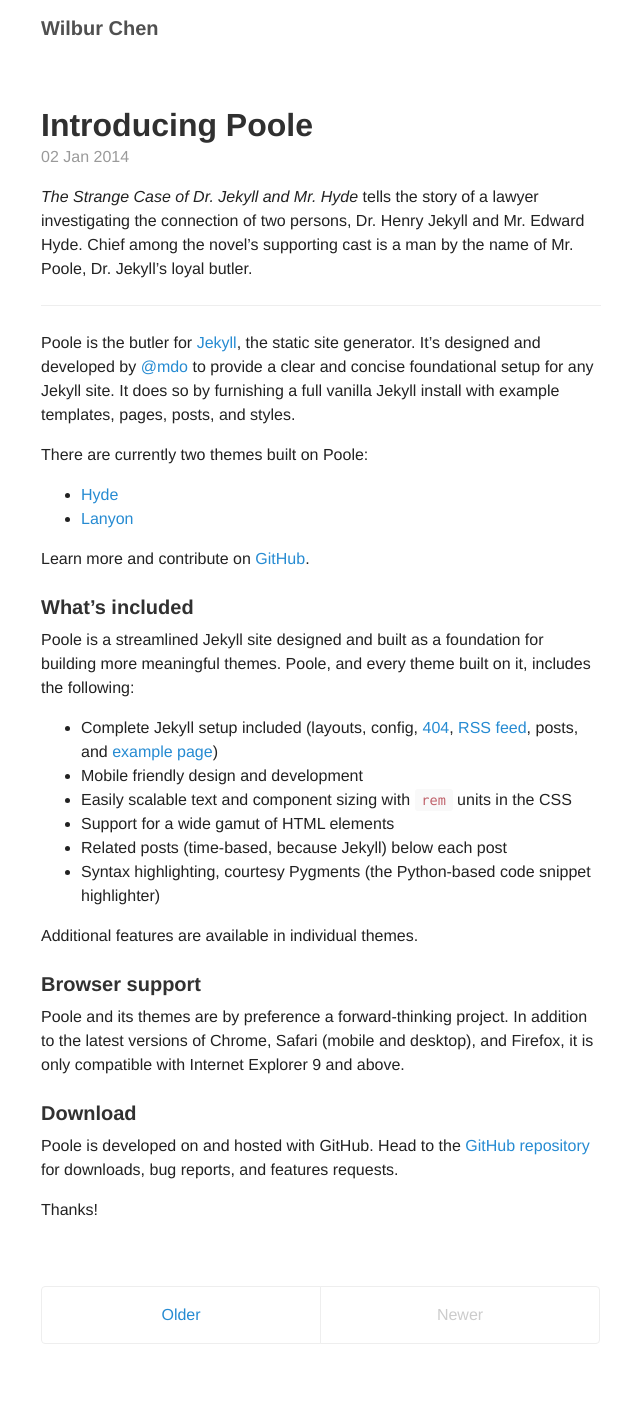
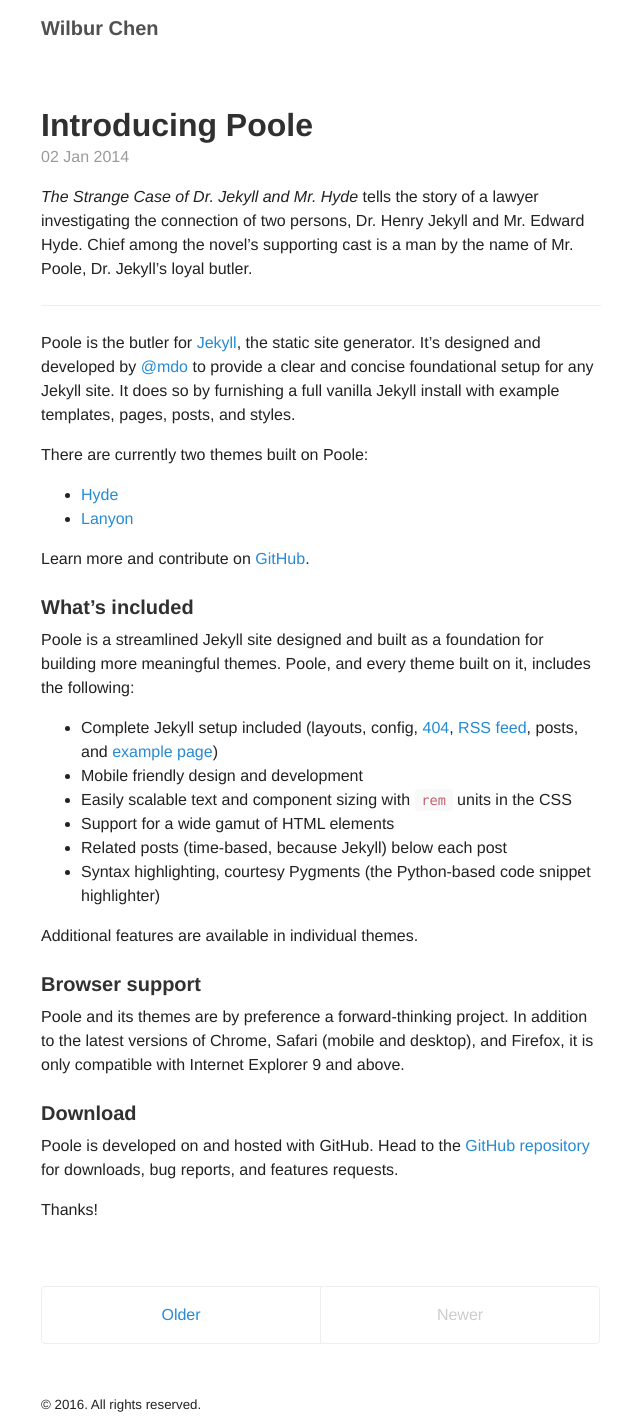
Before and after one commit to wilburc/wilburc.github.io, a Jekyll site: the page built from index.html, in a window 1280 px wide. Shown: the whole page, without its empty margins (319-959 px from the left). Built offline with Jekyll 4.4.1, drawn with Linux system fonts in a browser that asks for light colours; the list of posts is cut into pages by our own code; before the commit the page ends 1344 px from its top, so only the background shows below that.

Commit message:
it works pls dont break now thx

```diff
--- a/_layouts/default.html
+++ b/_layouts/default.html
@@ -17,7 +17,7 @@
         {{ content }}
       </main>
 
-      <footer class="footer show-for-small-only">
+      <footer class="footer">
         <small>
           &copy; <time datetime="{{ site.time | date_to_xmlschema }}">{{ site.time | date: '%Y' }}</time>. All rights reserved.
         </small>
```
